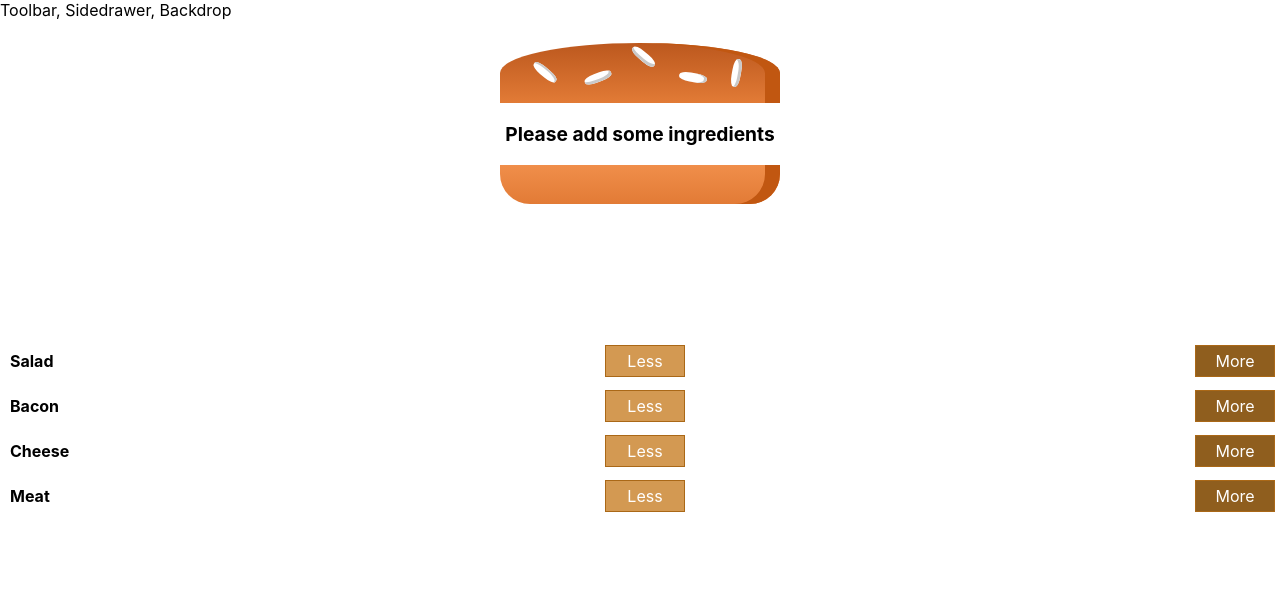
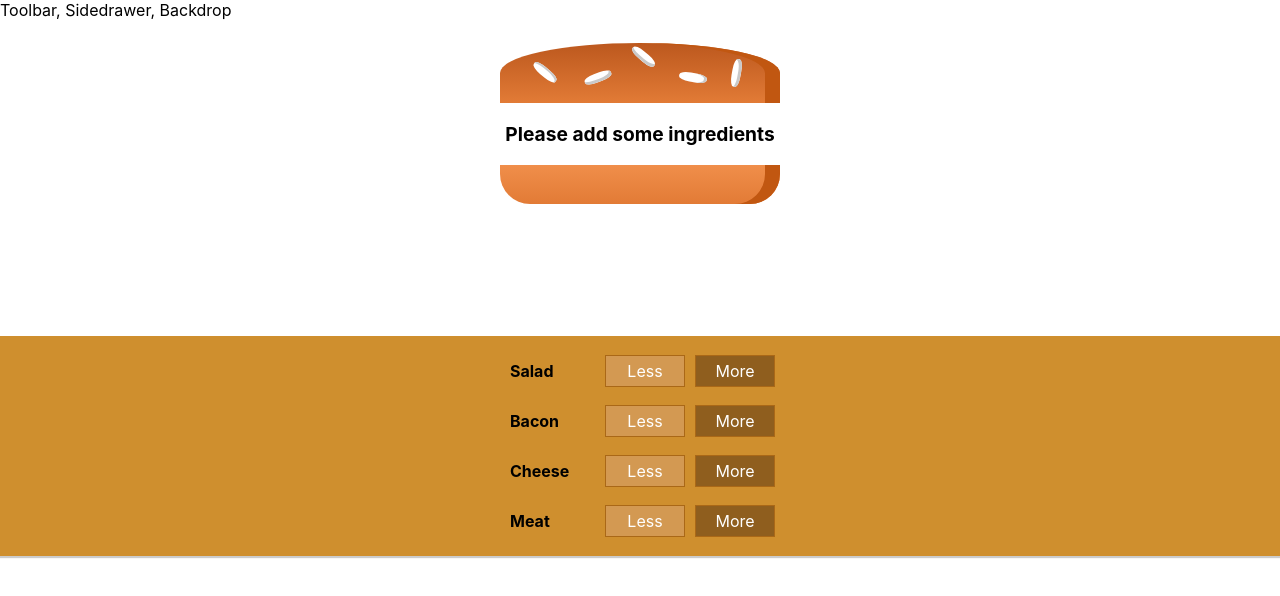
Before and after one commit to kdenno/Burger-Builder, a React app: page / in a window 1280 px wide. Shown: the top 596 px of the page. Built offline with nearby package versions, Linux system fonts and the light colour scheme.

Commit message:
add add/remove functionality

```diff
--- a/src/components/Burger/BuildControls/BuildControl/BuildControl.js
+++ b/src/components/Burger/BuildControls/BuildControl/BuildControl.js
@@ -3,8 +3,8 @@ import styles from "./BuildControl.module.css";
 const buildControl = props => (
   <div className={styles.BuildControl}>
     <div className={styles.Label}>{props.label}</div>
-    <button className={styles.Less}>Less</button>
-    <button className={styles.More}>More</button>
+    <button className={styles.Less} onClick={props.removed}>Less</button>
+    <button className={styles.More} onClick={props.added}>More</button>
   </div>
 );
 
--- a/src/components/Burger/BuildControls/BuildControls.js
+++ b/src/components/Burger/BuildControls/BuildControls.js
@@ -1,20 +1,25 @@
-import React from 'react';
-import styles from "./BuildControls.module.css";
+import React from "react";
+import classes from "./BuildControls.module.css";
 import BuildControl from "./BuildControl/BuildControl";
 
 const controls = [
-    {label: 'Salad', type: 'salad'},
-    {label: 'Bacon', type: 'bacon'},
-    {label: 'Cheese', type: 'cheese'},
-    {label: 'Meat', type: 'meat'},
-]
+  { label: "Salad", type: "salad" },
+  { label: "Bacon", type: "bacon" },
+  { label: "Cheese", type: "cheese" },
+  { label: "Meat", type: "meat" }
+];
 
-const buildControls = (props) => (
-        <div className={styles.BuildControls}>
-            {controls.map(ctr => (<BuildControl key={ctr.label} label={ctr.label} />))}
-
-        </div>
-    )
-
+const buildControls = props => (
+  <div className={classes.BuildControls}>
+    {controls.map(ctr => (
+      <BuildControl
+        key={ctr.label}
+        label={ctr.label}
+        added={() => props.ingredientAdded(ctr.type)}
+        removed = {() => props.ingredientRemoved(ctr.type)}
+      />
+    ))}
+  </div>
+);
 
 export default buildControls;
--- a/src/components/Burger/BuildControls/BuildControls.module.css
+++ b/src/components/Burger/BuildControls/BuildControls.module.css
@@ -1 +1,10 @@
-.BuildControls {}
+.BuildControls {
+    display: flex;
+    width: 100%;
+    padding:10px 0;
+    flex-flow: column;
+    box-shadow: 0 2px 1px #ccc;
+    margin: auto;
+    background-color: #CF8F2E;
+    align-items: center;
+}
--- a/src/containers/BurgerBuilder/BurgerBuilder.js
+++ b/src/containers/BurgerBuilder/BurgerBuilder.js
@@ -3,21 +3,61 @@ import Aux from "../../hoc/Aux";
 import Burger from "../../components/Burger/Burger";
 import BuildControls from "../../components/Burger/BuildControls/BuildControls";
 
+const INGREDIENT_PRICES = {
+  salad: 0.4,
+  bacon: 0.7,
+  cheese: 0.3,
+  meat: 0.2
+};
+
 class BurgerBuilder extends Component {
   state = {
     ingredients: {
-    salad: 0,
-    bacon: 0,
-    cheese: 0,
-    meat: 0
+      salad: 0,
+      bacon: 0,
+      cheese: 0,
+      meat: 0
+    },
+    totalPrice: 4
+  };
+  addIngredientHandler = type => {
+    const OldCount = this.state.ingredients[type];
+    const updatedCount = OldCount + 1;
+    const updatedIngredients = {
+      ...this.state.ingredients
+    };
+    updatedIngredients[type] = updatedCount;
+    const priceAddition = INGREDIENT_PRICES[type];
+    const OldPrice = this.state.totalPrice;
+    const newPrice = OldPrice + priceAddition;
+    // update state
+    this.setState({ totalPrice: newPrice, ingredients: updatedIngredients });
+  };
+  removeIngredientHandler = type => {
+    const OldCount = this.state.ingredients[type];
+    if (OldCount <= 0) {
+      return;
     }
+    const updatedCount = OldCount - 1;
+    const updatedIngredients = {
+      ...this.state.ingredients
+    };
+    updatedIngredients[type] = updatedCount;
+    const priceDeduction = INGREDIENT_PRICES[type];
+    const OldPrice = this.state.totalPrice;
+    const newPrice = OldPrice - priceDeduction;
+    // update state
+    this.setState({ totalPrice: newPrice, ingredients: updatedIngredients });
+  };
 
-  }
   render() {
     return (
       <Aux>
-        <Burger ingredients = {this.state.ingredients} />
-        <BuildControls />
+        <Burger ingredients={this.state.ingredients} />
+        <BuildControls
+          ingredientAdded={this.addIngredientHandler}
+          ingredientRemoved={this.removeIngredientHandler}
+        />
       </Aux>
     );
   }
```
